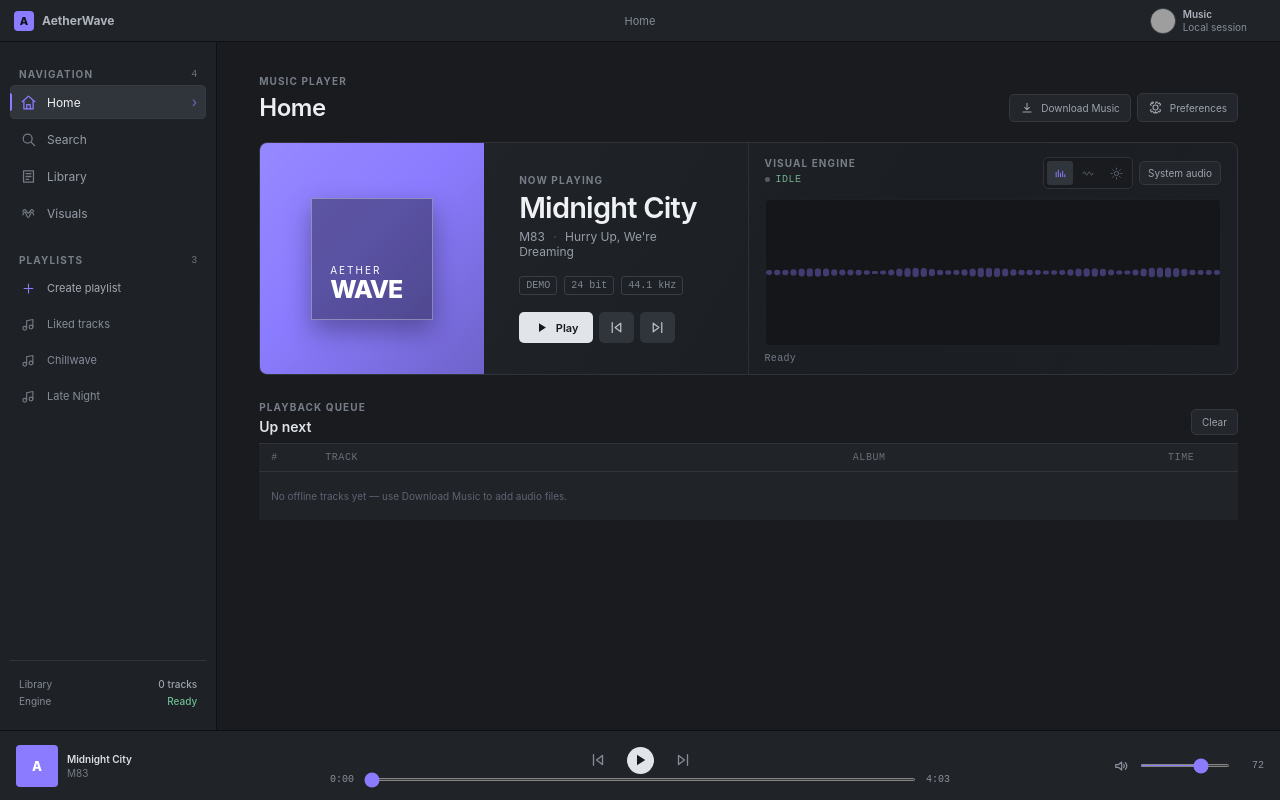
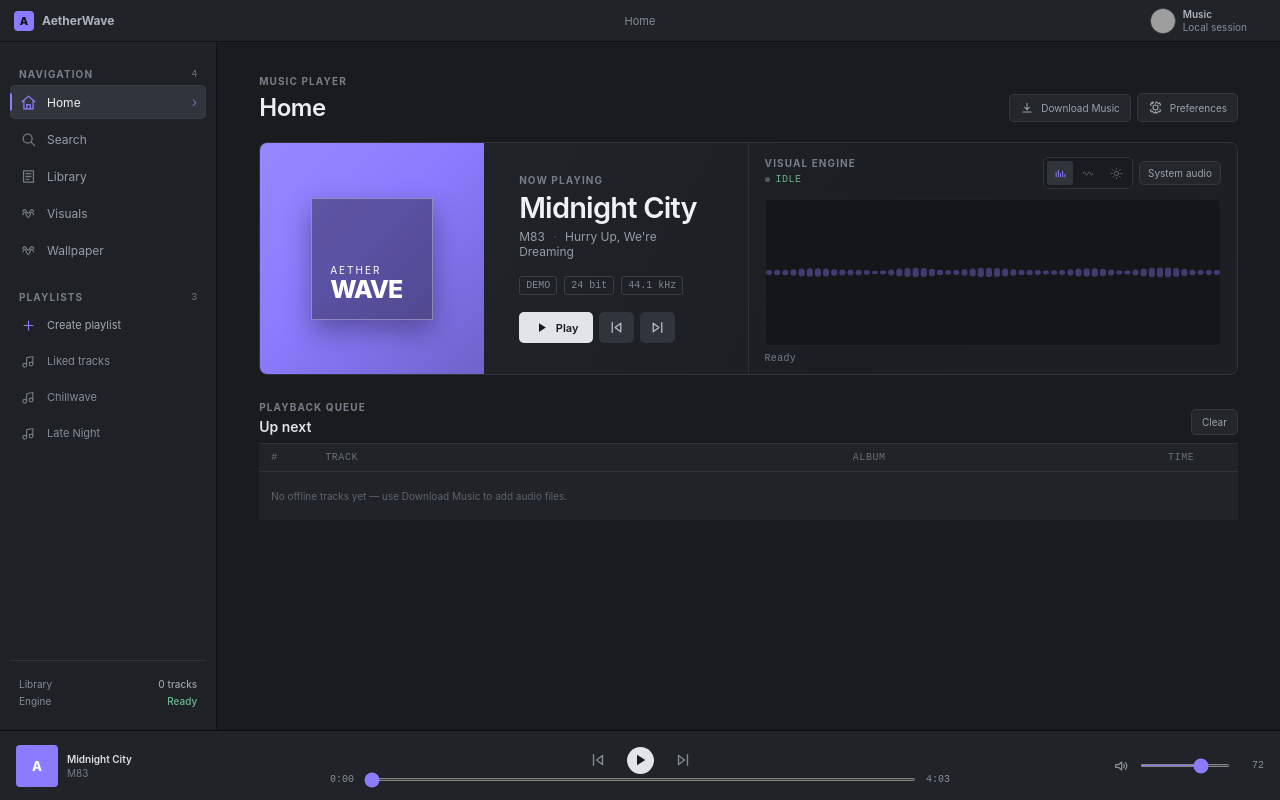
Before and after one commit to alyawiguna310-blip/AetherWave, a React (Vite) app: page / in a window 1280 px wide. Built offline with nearby package versions, Linux system fonts and the light colour scheme; grey boxes are pictures that could not be loaded.

Commit message:
Add Wallpaper Engine navigation entry

```diff
--- a/src/App.tsx
+++ b/src/App.tsx
@@ -13,6 +13,7 @@ import {
   idleLevels,
 } from "./lib/visualizer";
 import "./App.css";
+import WallpaperEnginePage from "./WallpaperEnginePage";
 
 type Track = { title: string; artist: string; album: string; duration: string; accent: string; url?: string; fileName?: string };
 type YouTubeVideo = {
@@ -40,6 +41,7 @@ const navItems = [
   { name: "Search", icon: "search" },
   { name: "Library", icon: "library" },
   { name: "Visuals", icon: "visuals" },
+  { name: "Wallpaper", icon: "visuals" },
 ] as const;
 
 function Icon({ name, size = 17 }: { name: string; size?: number }) {
```
